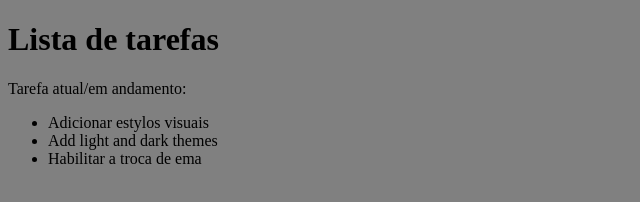
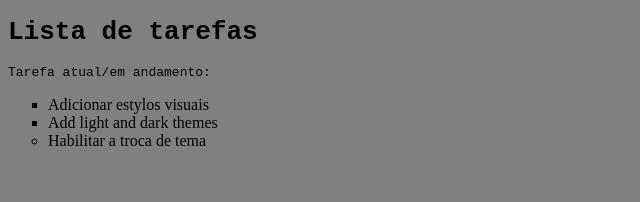
Before and after one commit to vctmor/site-simples, a plain HTML site: page index.html in a window 1280 px wide. Shown: the whole page, without its empty margins (0-640 px from the left). Drawn offline with Linux system fonts and the light colour scheme.

Commit message:
Estilização de fonte e da tag ul

```diff
--- a/index.html
+++ b/index.html
@@ -15,7 +15,7 @@
     <ul>
         <li class="list"> Adicionar estylos visuais</li>
         <li class="list">Add light and dark themes</li>
-        <li>Habilitar a troca de ema</li>
+        <li>Habilitar a troca de tema</li>
     </ul>
 
 </body>
--- a/main.css
+++ b/main.css
@@ -2,3 +2,23 @@
 *{
     background-color: grey;
 }
+
+body {
+    font-family: monospace;
+}
+
+ul{
+    font-family: hekvética;
+}
+
+li{
+    list-style: circle;
+}
+
+.list{
+    list-style: square;
+}
+
+#msg {
+    font-family: monospace;
+}
```
